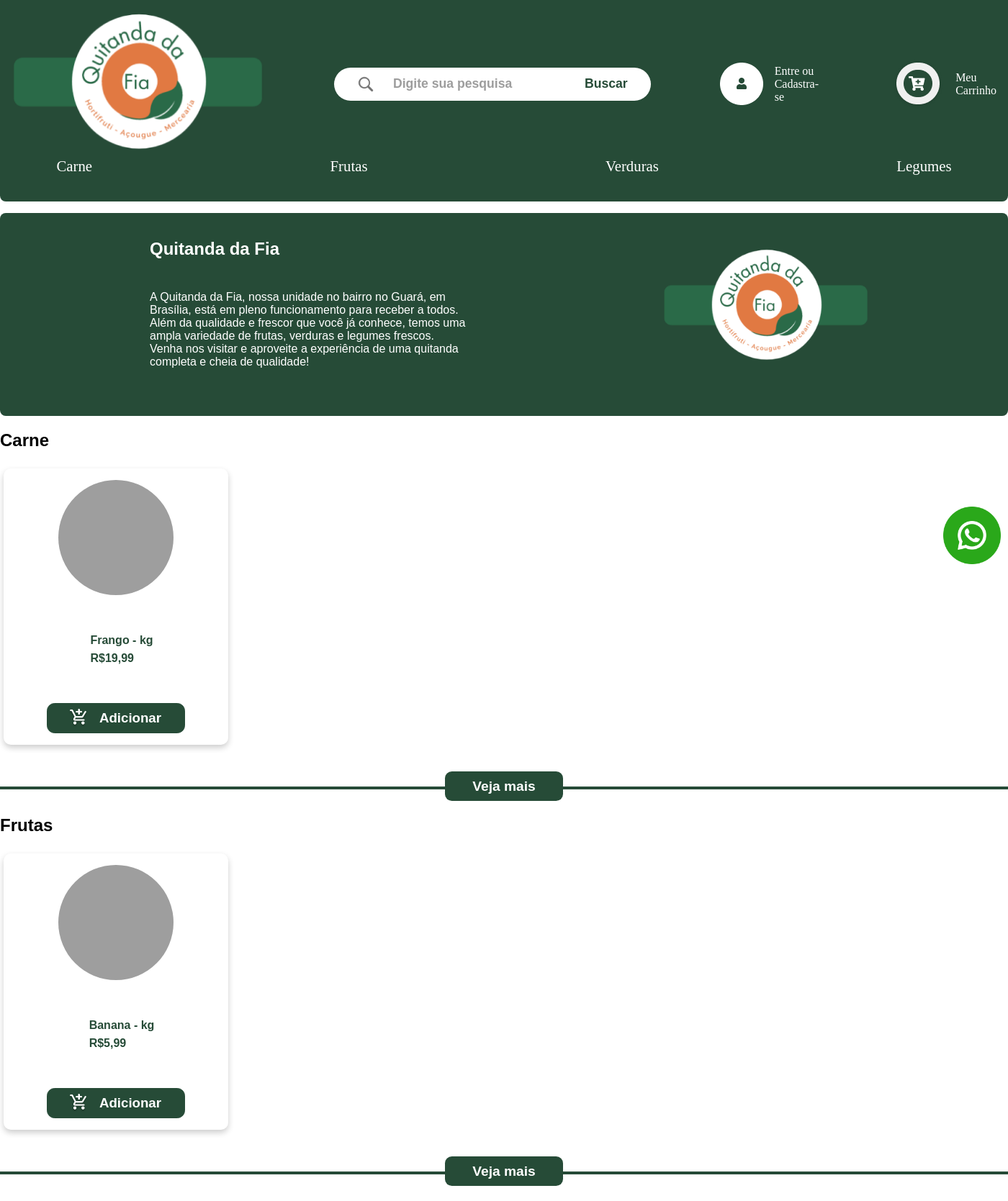
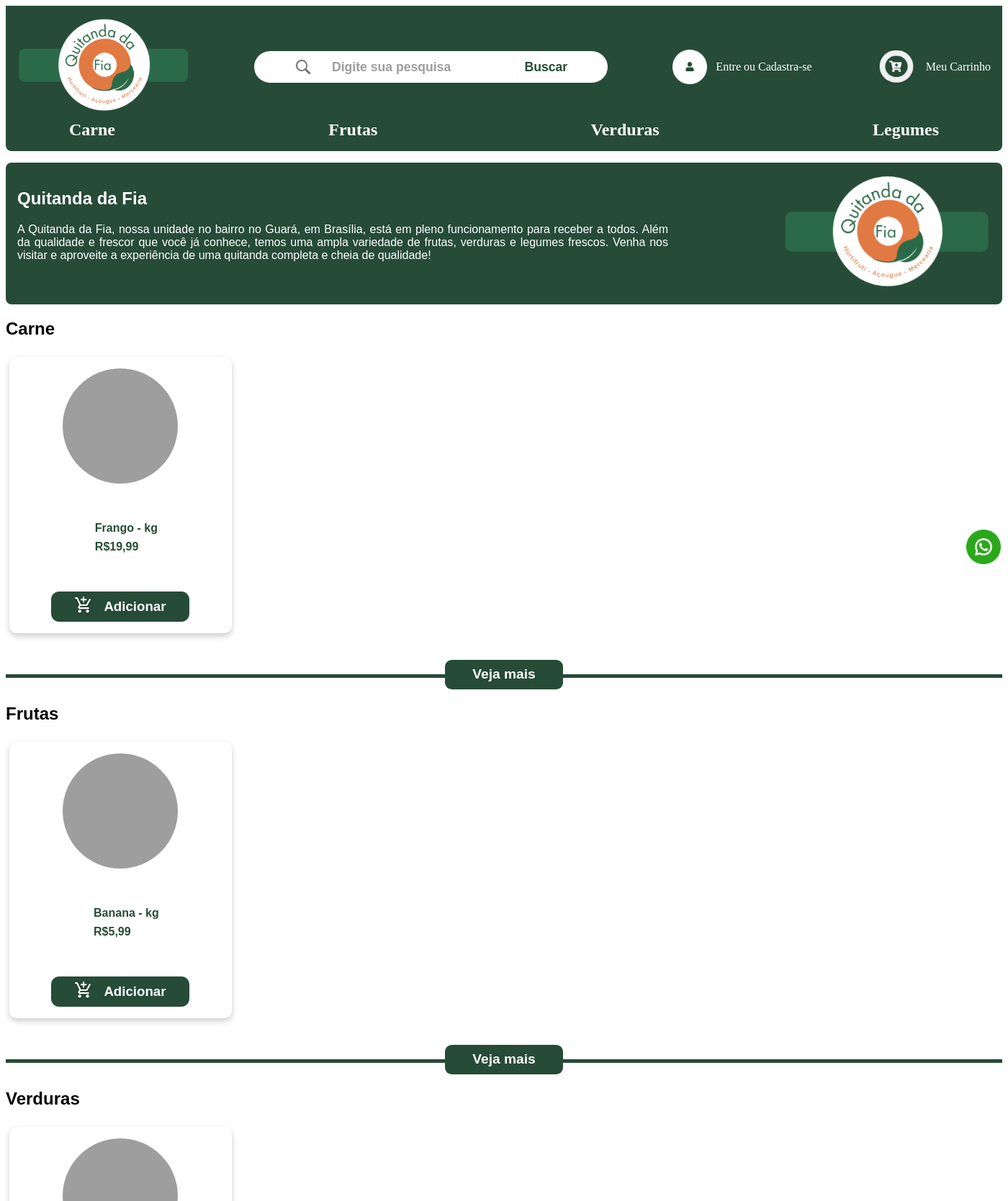
Before and after one commit to ana-luisa-caixeta/pi3_quitanda_da_fia, a Django app: page / in a window 1400 px wide. Shown: the top 1669 px of the page at 72% size. Run offline with Django 5.2, Linux system fonts and the light colour scheme; data comes from the database, SQL or seed files in the repository; some web fonts are replaced; grey boxes are pictures that could not be loaded.

Commit message:
Campo de busca + melhorias na estilização

```diff
--- a/base/static/css/style_base.css
+++ b/base/static/css/style_base.css
@@ -13,7 +13,7 @@
 }
 
 body {
-    margin: 0;
+    margin: 1;
 }
 
 header {
@@ -31,12 +31,10 @@
     margin: 0;
     cursor: pointer;
     color: #264B37;
-    font-size: 1.1em;
-    font-weight: bold;
 }
 
 #logo-button-header img {
-    width: 20em;
+    width: 15em;
 }
 
 /* Customize the arrangement of header elements */
@@ -45,18 +43,21 @@
     justify-content: space-between;
     align-items: center;
     padding: 1em;
-    gap: 6em;
     margin-bottom: -3.2em;
 }
 
 /* Customize search bar */
 #search-bar {
     background-color: #ffffff;
-    padding: 0.7em 2em 0.7em 2em;
+    padding: 0.6em 3.5em 0.6em 3.5em;
     border-radius: 3em;
+}
+
+#search-bar-content {
     display: flex;
+    justify-content: space-between;
     align-items: center;
-    gap: 1.5em;
+    gap: 1.6em;
 }
 
 /* Customize magnifier image */
@@ -100,8 +101,16 @@
     display: flex;
     align-items: center;
     justify-content: space-between;
-    gap: 1em;
+    gap: 0.8em;
     text-decoration: none;
+}
+
+#cart-button img {
+    width: 3.5em;
+}
+
+#sign-in-button img {
+    width: 3em;
 }
 
 /* Customize categories */
@@ -114,36 +123,29 @@
 
 #category {
     display: flex;
-    padding: 1em 3em 1em 3em;
-    font-size: 1.3em;
+    padding: 1em 3em 0em 3em;
+    font-size: 1.5em;
     color: #ffffff;
     text-decoration: none;
-    font-size: bold;
+    font-weight: bolder;
 }
 
 /* BANNER to base.html */
 #banner {
     background-color: #264B37;
     border-radius: 8px;
-    height: 250px;
     display: flex;
-    padding: 1em 10em 1em 13em;
     margin: 1em 0 1em 0;
-    justify-content: space-between;
-    align-content: center;
-    gap: 15em;
+    padding: 1em;
+    gap: 10em;
 }
 
 #banner p, #banner h2 {
     color: #ffffff;
-}
-
-#banner h2 {
-    padding-bottom: 1em;
+    text-align: justify;
 }
 
 #banner img {
-    padding: 2em;
     width: 18em;
 }
 
@@ -239,8 +225,8 @@
     position: fixed;
     bottom: 1em;
     right: 0.6em;
-    width: 5em;
-    height: 5em;
+    width: 3em;
+    height: 3em;
     z-index: 999;
     cursor: pointer;
 }
--- a/base/templates/base/base.html
+++ b/base/templates/base/base.html
@@ -18,9 +18,14 @@
                 </a>
 
                 <div id="search-bar">
-                    <img src="{% static 'img/magnifier.png' %}" alt="Lupa do campo de pesquisa">
-                    <input @keyup.enter="performSearch" type="text" v-model="searchQuery" placeholder="Digite sua pesquisa">
-                    <button id="search-button">Buscar</button>
+                    <form action="{% url 'busca' %}" method="get" id="search-bar-content">
+                        <img src="{% static 'img/magnifier.png' %}" alt="Lupa do campo de pesquisa">
+                        <input
+                            type="text"
+                            name="q"
+                            placeholder="Digite sua pesquisa">
+                        <button id="search-button">Buscar</button>
+                    </form>
                 </div>
 
                 <div>
@@ -40,7 +45,7 @@
 
             <nav id="categories">
                 {% for category in categories%}
-                    <a href="" id="category" target="_blank">{{ category.name }}</a>
+                    <a href="#{{ category.name|lower|slugify }}" id="category">{{ category.name }}</a>
                 {% endfor %}
             </nav>
         </header>
@@ -62,7 +67,7 @@
 
             <div id="container-footer">
                 <div class="content-footer">
-                    <h2>Atendimento</h2>
+                    <h3>Atendimento</h3>
                     <div class="contact">
                         <a href="tel:+556135327582" target="_blank">
                             <img class="contact-icons" src="{% static 'img/telephone.png' %}" alt="Ligue para nós">
@@ -74,14 +79,14 @@
                 </div>
 
                 <div class="content-footer">
-                    <a href="{% url 'home' %}" id="logo-button-foote">
+                    <a href="{% url 'home' %}" id="logo-button-footer">
                         <img src="{% static 'img/logo.png' %}" alt="Logo da Quitanda da Fia">
                     </a>
                     <p>Quitanda Da Fia &copy; 2025 - Todos os direitos reservados</p>
                 </div>
 
                 <div class="content-footer">
-                    <h2>Redes Sociais</h2>
+                    <h3>Redes Sociais</h3>
                     <div class="contact">
                         <a href="https://www.instagram.com/quitanda_dafia/" target="_blank">
                             <img class="contact-icons" src="{% static 'img/instagram.png' %}" alt="Instagram">
--- a/base/templates/base/home.html
+++ b/base/templates/base/home.html
@@ -22,7 +22,7 @@
     <div id="category_products">
         <!-- Organize the section by categories -->
         {% for category in categories%}
-            <div id="division-by-category">
+            <div id="{{ category.name|lower|slugify }}" id="division-by-category">
                 <h2>{{ category.name }}</h2>
 
                 <!-- Organize all products within your category -->
--- a/base/views.py
+++ b/base/views.py
@@ -18,3 +18,15 @@
 
 def cadastro(request):
     return render(request, "base/register.html")
+
+
+def busca(request):
+    query = request.GET.get('q', '')
+    results = Product.objects.filter(name__icontains=query) if query else []
+
+    context = {
+        'query': query,
+        'results': results,
+    }
+
+    return render(request, "base/search.html", context)
--- a/setup/urls.py
+++ b/setup/urls.py
@@ -16,7 +16,7 @@
 """
 from django.contrib import admin
 from django.urls import path
-from base.views import home, shopping_cart, login, cadastro
+from base.views import home, shopping_cart, login, cadastro, busca
 
 urlpatterns = [
     path('admin/', admin.site.urls),
@@ -24,4 +24,5 @@
     path('carrinho/', shopping_cart, name='carrinho'),
     path('login/', login, name='login'),
     path('cadastro/', cadastro, name='cadastro'),
+    path('busca/', busca, name='busca')
 ]
```
Also changed, not shown: other parts of base/static/css/style_base.css (+8 -24 lines), base/templates/base/search.html (+12 -9 lines).
